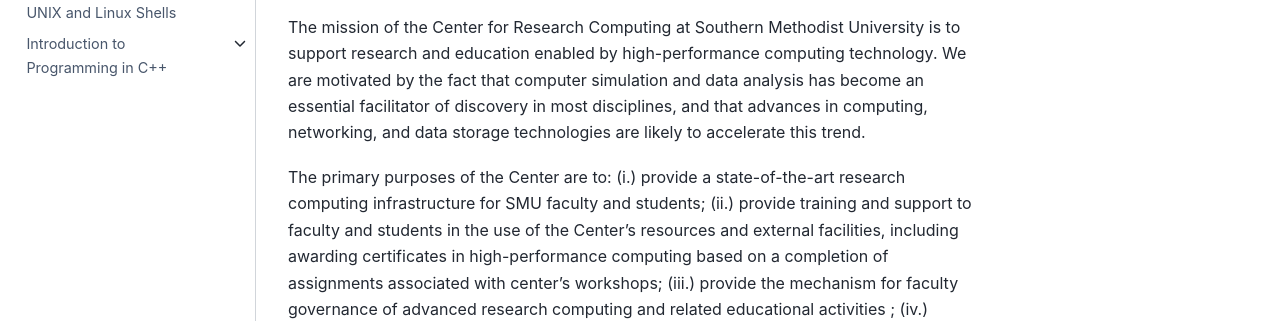
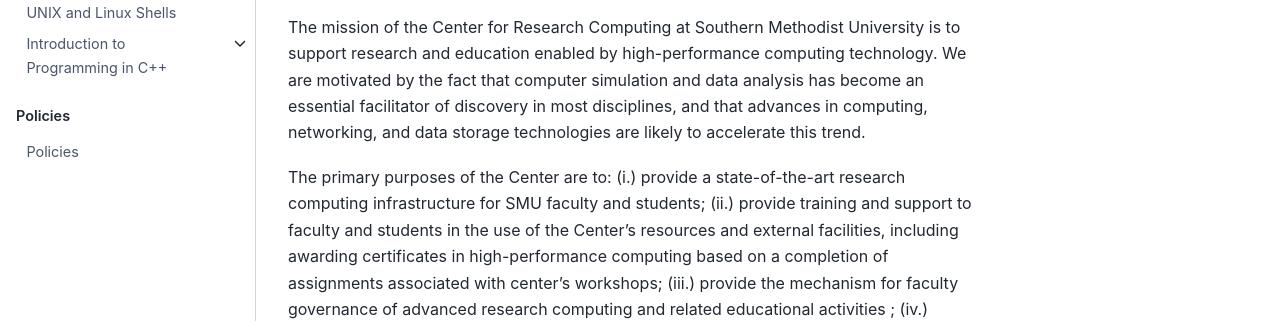
Before and after one commit to SouthernMethodistUniversity/hpc_docs, a Jupyter Book: the page built from docs/index.md, in a window 1280 px wide. Shown: the part 579-902 px from the top of the page. Built offline with Jupyter Book 1.0.4 settings and Sphinx 7.4.7 and the Sphinx Book theme 1.1.4, drawn with Linux system fonts in a browser that asks for light colours.

Commit message:
Moved policies.

```diff
--- a/docs/_toc.yml
+++ b/docs/_toc.yml
@@ -22,3 +22,6 @@
     - file: tutorials/cpp/session_2.md
     - file: tutorials/cpp/session_3.md
     - file: tutorials/cpp/session_4.md
+- caption: Policies
+  chapters:
+  - file: policies/policies.md
```
Also changed, not shown: docs/policies/policies.md (renamed from docs_old/policies/accounts.md, +3 -1 lines), docs_old/policies/citizenship.md (deleted, +0 -1 lines).
